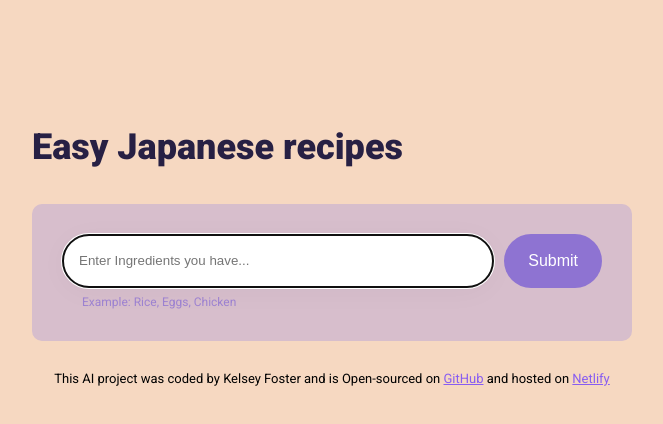
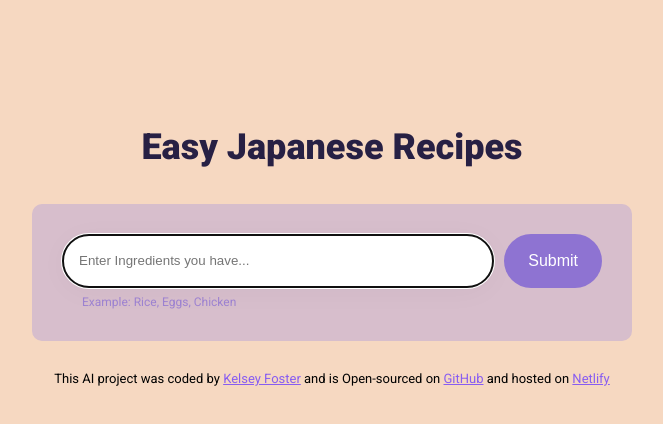
Before and after one commit to 04kelfos/ai-project, a plain HTML site: page index.html in a window 1280 px wide. Shown: the whole page, without its empty margins (308-971 px from the left). Drawn offline with nearby package versions, Linux system fonts and the light colour scheme.

Commit message:
added name link

```diff
--- a/index.html
+++ b/index.html
@@ -17,7 +17,7 @@
   <body>
     <div class="container">
       <header>
-        <h1>Easy Japanese recipes</h1>
+        <h1>Easy Japanese Recipes</h1>
       </header>
       <main>
         <div class="form-wrapper">
@@ -35,11 +35,14 @@
           </form>
           <div class="hint">Example: Rice, Eggs, Chicken</div>
         </div>
+
         <div class="Recipe-result hidden" id="recipe"></div>
       </main>
 
       <footer>
-        This AI project was coded by Kelsey Foster and is Open-sourced on
+        This AI project was coded by
+        <a href="https://github.com/04kelfos" target="_blank">Kelsey Foster</a>
+        and is Open-sourced on
         <a href="https://github.com/04kelfos/ai-project" target="_blank"
           >GitHub</a
         >
--- a/src/style.css
+++ b/src/style.css
@@ -13,6 +13,7 @@ a {
   color: #885df1;
 }
 h1 {
+  text-align: center;
   font-weight: 800;
   font-size: 36px;
   line-height: 1.5;
```
